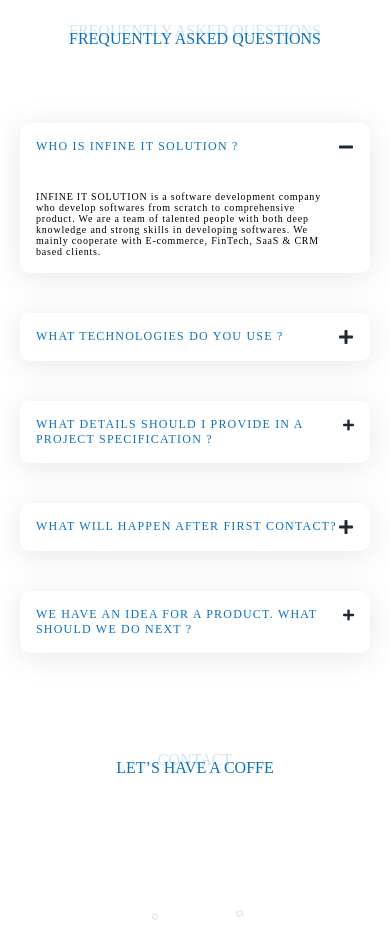
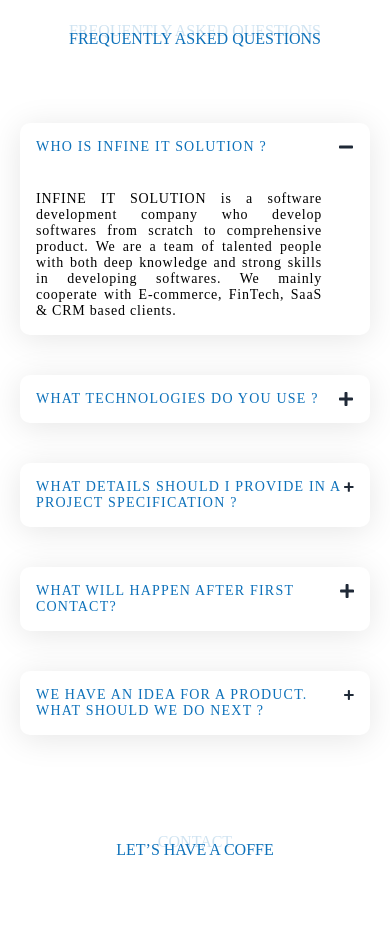
Before and after one commit to alamin-cse44/infineIT-client, a React (Vite) app: page / in a window 390 px wide. Shown: the part 2720-3656 px from the top of the page. Built offline with nearby package versions, Linux system fonts and the light colour scheme.

Commit message:
Fix: faq section

```diff
--- a/src/components/home/faq/FAQ.jsx
+++ b/src/components/home/faq/FAQ.jsx
@@ -6,6 +6,7 @@ import "./FAQ.scss";
 
 const FAQ = () => {
   const [show, setShow] = useState("one");
+
   const handleDisplay = (data) => {
     setShow(data);
   };
@@ -20,11 +21,17 @@ const FAQ = () => {
       <div className="flex flex-col gap-10 mt-12">
         <div className="faq-box lg:px-10 lg:py-8 p-4">
           <div className="flex justify-between">
-            <h2 className="faq-box-title lg:text-2xl text-xs">
+            <h2
+              className="faq-box-title lg:text-2xl text-sm cursor-pointer"
+              onClick={() => handleDisplay("one")}
+            >
               WHO is Infine it Solution ?
             </h2>
             {show === "one" ? (
-              <FaMinus />
+              <FaMinus
+                onClick={() => handleDisplay("")}
+                className="cursor-pointer"
+              />
             ) : (
               <FaPlus
                 onClick={() => handleDisplay("one")}
@@ -33,7 +40,7 @@ const FAQ = () => {
             )}
           </div>
           {show === "one" && (
-            <p className="mt-9 me-8 faq-box-description lg:text-lg text-[10px]">
+            <p className="mt-9 me-8 faq-box-description lg:text-xl text-sm text-justify">
               INFINE IT SOLUTION is a software development company who develop
               softwares from scratch to comprehensive product. We are a team of
               talented people with both deep knowledge and strong skills in
@@ -45,11 +52,17 @@ const FAQ = () => {
 
         <div className="faq-box lg:px-10 lg:py-8 p-4">
           <div className="flex justify-between">
-            <h2 className="faq-box-title lg:text-2xl text-xs">
+            <h2
+              className="faq-box-title lg:text-2xl text-sm cursor-pointer"
+              onClick={() => handleDisplay("two")}
+            >
               WHAT technologies do you use ?
             </h2>
             {show === "two" ? (
-              <FaMinus />
+              <FaMinus
+                onClick={() => handleDisplay("")}
+                className="cursor-pointer"
+              />
             ) : (
               <FaPlus
                 onClick={() => handleDisplay("two")}
@@ -58,7 +71,7 @@ const FAQ = () => {
             )}
           </div>
           {show === "two" && (
-            <p className="mt-9 me-8 faq-box-description lg:text-lg text-[10px]">
+            <p className="mt-9 me-8 faq-box-description lg:text-xl text-sm text-justify">
               INFINE IT SOLUTION is a software development company who develop
               softwares from scratch to comprehensive product. We are a team of
               talented people with both deep knowledge and strong skills in
@@ -70,11 +83,17 @@ const FAQ = () => {
 
         <div className="faq-box lg:px-10 lg:py-8 p-4">
           <div className="flex justify-between">
-            <h2 className="faq-box-title lg:text-2xl text-xs">
+            <h2
+              className="faq-box-title lg:text-2xl text-sm cursor-pointer"
+              onClick={() => handleDisplay("three")}
+            >
               What details should I provide in a project specification ?
             </h2>
             {show === "three" ? (
-              <FaMinus />
+              <FaMinus
+                onClick={() => handleDisplay("")}
+                className="cursor-pointer"
+              />
             ) : (
               <FaPlus
                 onClick={() => handleDisplay("three")}
@@ -83,7 +102,7 @@ const FAQ = () => {
             )}
           </div>
           {show === "three" && (
-            <p className="mt-9 me-8 faq-box-description lg:text-lg text-[10px]">
+            <p className="mt-9 me-8 faq-box-description lg:text-xl text-sm text-justify">
               INFINE IT SOLUTION is a software development company who develop
               softwares from scratch to comprehensive product. We are a team of
               talented people with both deep knowledge and strong skills in
@@ -95,11 +114,17 @@ const FAQ = () => {
 
         <div className="faq-box lg:px-10 lg:py-8 p-4">
           <div className="flex justify-between">
-            <h2 className="faq-box-title lg:text-2xl text-xs">
+            <h2
+              className="faq-box-title lg:text-2xl text-sm cursor-pointer"
+              onClick={() => handleDisplay("four")}
+            >
               What will happen after first contact?
             </h2>
             {show === "four" ? (
-              <FaMinus />
+              <FaMinus
+                onClick={() => handleDisplay("")}
+                className="cursor-pointer"
+              />
             ) : (
               <FaPlus
                 onClick={() => handleDisplay("four")}
@@ -108,7 +133,7 @@ const FAQ = () => {
             )}
           </div>
           {show === "four" && (
-            <p className="mt-9 me-8 faq-box-description lg:text-lg text-[10px]">
+            <p className="mt-9 me-8 faq-box-description lg:text-xl text-sm text-justify">
               INFINE IT SOLUTION is a software development company who develop
               softwares from scratch to comprehensive product. We are a team of
               talented people with both deep knowledge and strong skills in
@@ -120,11 +145,17 @@ const FAQ = () => {
 
         <div className="faq-box lg:px-10 lg:py-8 p-4">
           <div className="flex justify-between">
-            <h2 className="faq-box-title lg:text-2xl text-xs">
+            <h2
+              className="faq-box-title lg:text-2xl text-sm cursor-pointer"
+              onClick={() => handleDisplay("five")}
+            >
               We have an idea for a product. What should we do next ?
             </h2>
             {show === "five" ? (
-              <FaMinus />
+              <FaMinus
+                onClick={() => handleDisplay("")}
+                className="cursor-pointer"
+              />
             ) : (
               <FaPlus
                 onClick={() => handleDisplay("five")}
@@ -133,7 +164,7 @@ const FAQ = () => {
             )}
           </div>
           {show === "five" && (
-            <p className="mt-9 me-8 faq-box-description lg:text-lg text-[10px]">
+            <p className="mt-9 me-8 faq-box-description lg:text-xl text-sm text-justify">
               INFINE IT SOLUTION is a software development company who develop
               softwares from scratch to comprehensive product. We are a team of
               talented people with both deep knowledge and strong skills in
```
